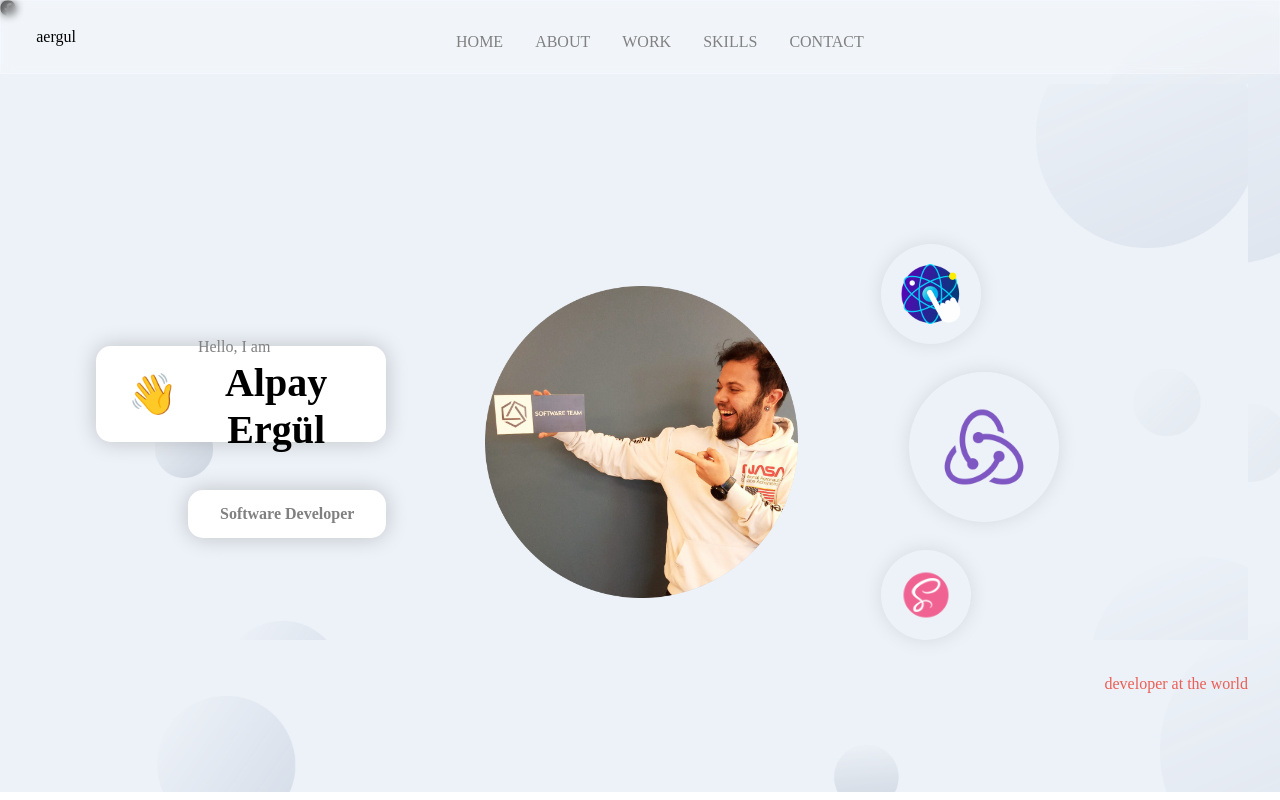
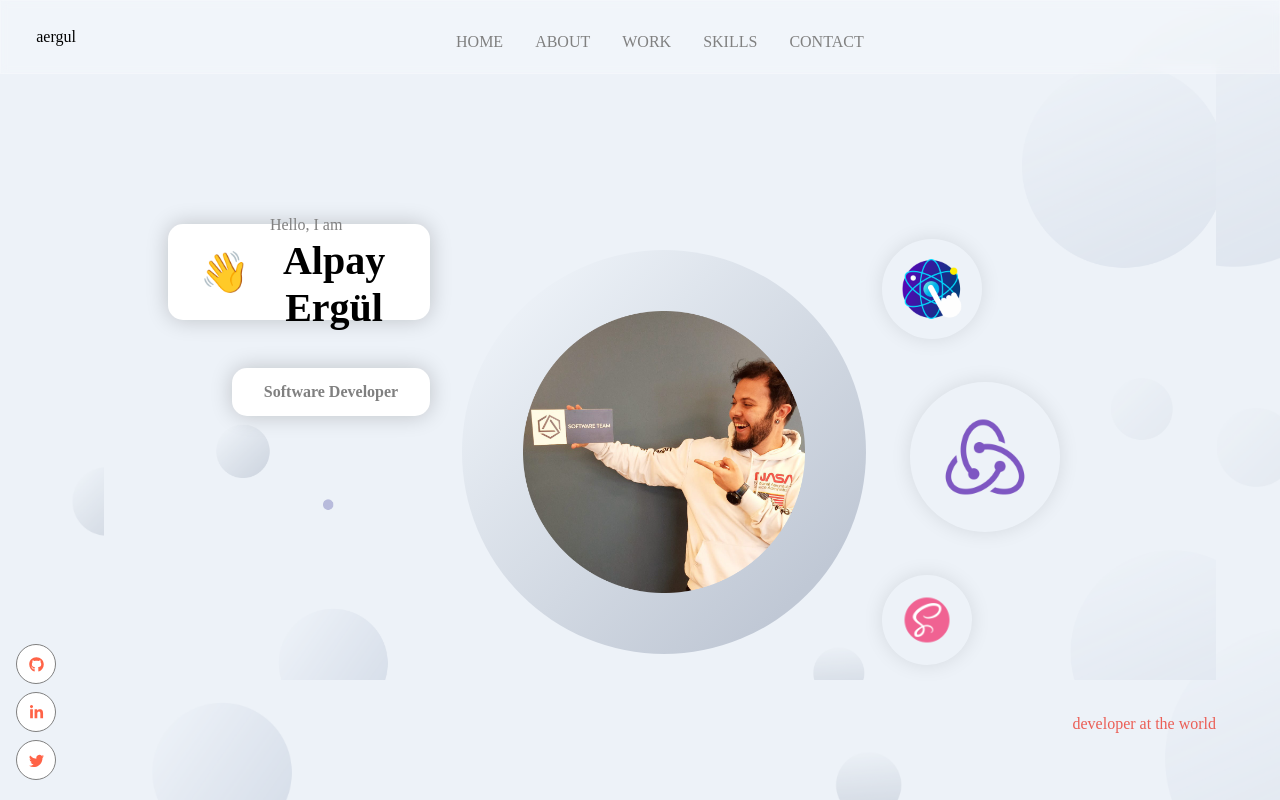
Before and after one commit to a-ergul/my-portfolio, a React (Create React App) app in the folder frontend/: page / in a window 1280 px wide. Built offline with nearby package versions, Linux system fonts and the light colour scheme.

Commit message:
#4 Feat: Created Social Media Container

```diff
--- a/frontend/src/App.scss
+++ b/frontend/src/App.scss
@@ -52,3 +52,53 @@
   flex-direction: column;
   padding: 1rem;
 }
+
+.app_container {
+  width: 100%;
+  min-height: 100vh;
+  display: flex;
+  flex-direction: row;
+}
+
+.app_social {
+  display: flex;
+  justify-content: flex-end;
+  align-items: center;
+  flex-direction: column;
+  padding: 1rem;
+  div {
+    width: 40px;
+    height: 40px;
+    border-radius: 50%;
+    background-color: white;
+    margin: 0.25rem 0;
+    border: 1px solid grey;
+    display: flex;
+    justify-content: center;
+    align-items: center;
+    transition: all 0.3s ease-in-out;
+    cursor: pointer;
+    svg {
+      width: 15px;
+      height: 15px;
+      color: tomato;
+    }
+    &:hover {
+      border-color: var(--secondary-color);
+      background-color: tomato;
+      svg {
+        color: white;
+      }
+    }
+    @media screen and (min-width: 2000px) {
+      width: 70px;
+      height: 70px;
+      margin: 0.5rem 0;
+      svg {
+        width: 30px;
+        height: 30px;
+      }
+    }
+  }
+
+}
--- a/frontend/src/components/header/SocialMedia.jsx
+++ b/frontend/src/components/header/SocialMedia.jsx
@@ -1,13 +1,21 @@
 import React from "react";
 
-import {FaFacebook } from "react-icons/fa"
+import { BsTwitter } from "react-icons/bs";
+
+import {FaLinkedinIn,FaGithub } from "react-icons/fa"
 
 function SocialMedia() {
     return (
         <div className="app_social">
             <div>
-                <FaFacebook/>
+                <FaGithub onClick={()=>window.open('https://github.com/a-ergul',"_blank")}/>
             </div>
+            <div>
+                <FaLinkedinIn onClick={() => window.open('https://www.linkedin.com/in/alpayergul/', "_blank")}/>
+            </div>
+            <div>
+        <BsTwitter onClick={()=>window.open('https://twitter.com/alpayergul',"_blank")}/>
+      </div>
         </div>
     )
 }
```
